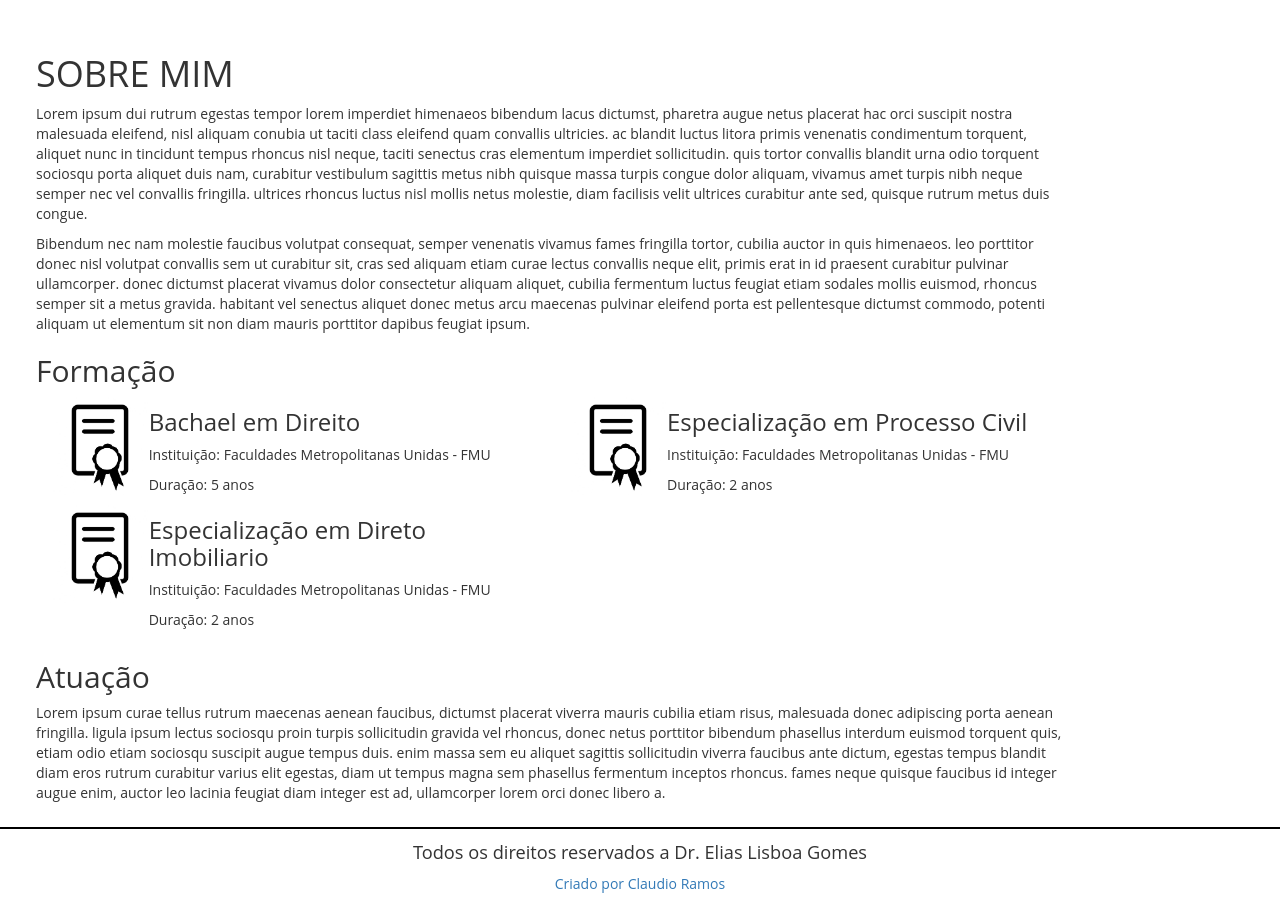
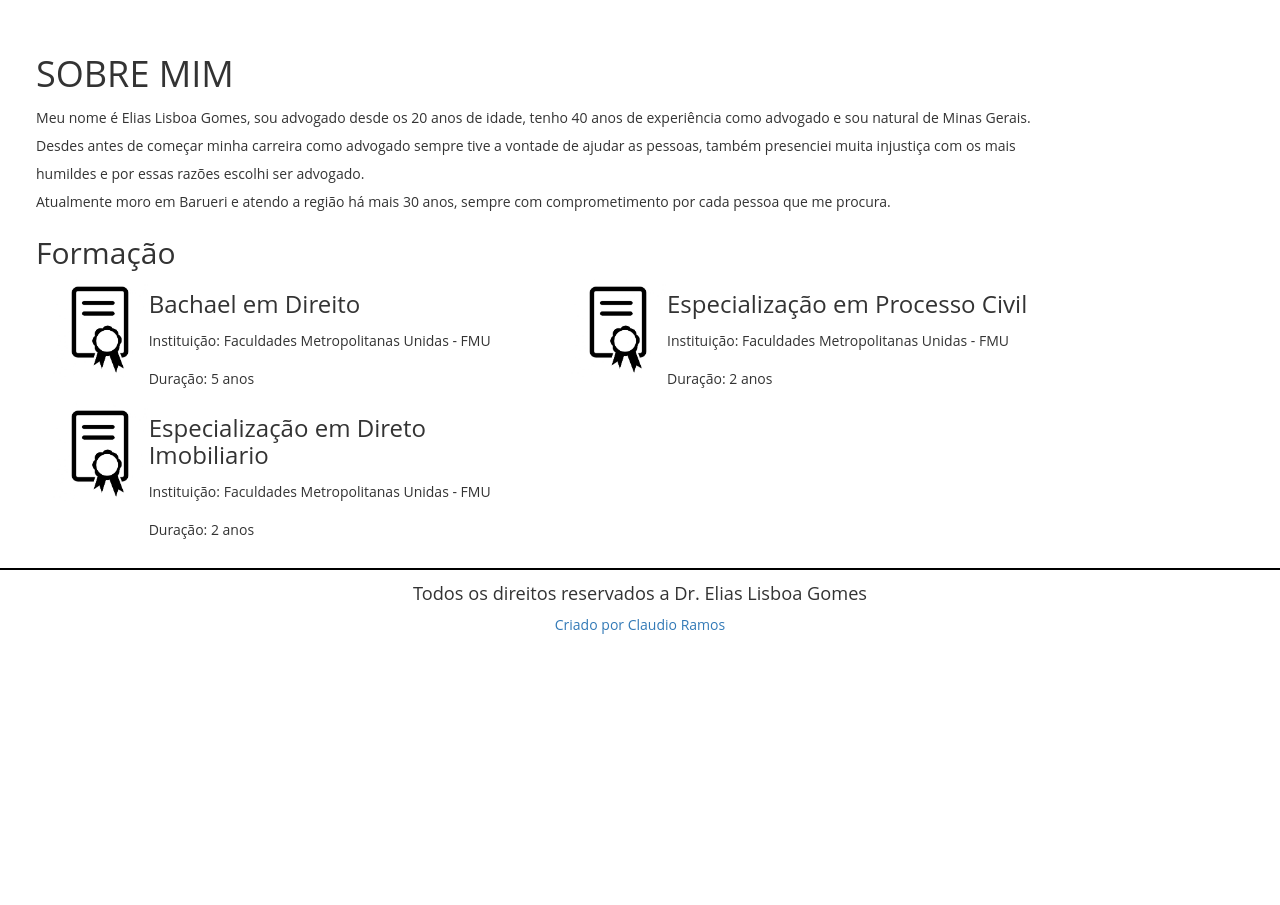
Before and after one commit to claudioramos1996/SiteEliasLisboa, a PHP site: page /sobre.php in a window 1280 px wide. Shown: the part 171-1076 px from the top of the page. After the commit the page ends 805 px from the top, so only its background shows below. Run offline with PHP 8.4, Linux system fonts and the light colour scheme.

Commit message:
Melhorias e texto na tela de sobre

```diff
--- a/cabecario_menu.php
+++ b/cabecario_menu.php
@@ -1,4 +1,5 @@
-    <header class="row">
+
+  <header class="row">
     <div class="col-md-2 col-xs-2" id="div_imagem"> <img src="img/balanca.jpg" class="img-responsive"/> </div>
     <div class="col-md-10" id="div_titulo_menu">
       <div class="col-md-12 container-fluid">
--- a/css/style.css
+++ b/css/style.css
@@ -125,7 +125,7 @@ footer h2{
 }
 
 .img_certificado{
-	height:20em;
+	/*height:20em;*/
 	margin-bottom: 2em;
 }
 .btn_download_certificado{
@@ -162,3 +162,6 @@ footer h2{
 	width: 80%;
 	float: left;
 }
+.texto_sobre{
+	line-height:2em;
+}
--- a/premios.php
+++ b/premios.php
@@ -58,8 +58,7 @@
                 <p>
                  "A Diretoria do Conselho Regional de Corretores de Imoveis da 2º Região, Atesta para os devidos fins que Elias Gomes Lisboa CREEI N 033562j, teve seu nome registrado no Livro ... por ser inscrito neste conselho há mais de 23 anos e não registrado qualquer mácula em seu portuário, podendo ser considerado um profissional que observa com fidelidade a legislação e o código de Ética profissional, sendo-lhe conferido como homenagem o presente diploma"
                 </p>
-                 <img src="img/certificados/certificado_conselho_corretores.jpg" class="img-responsive img_certificado" style="width: 36em;
-height: 55em;" >
+                 <img src="img/certificados/certificado_conselho_corretores.jpg" class="img-responsive img_certificado"  >
 
                 	<a href="" class="btn_download_certificado">Download do Certificado</a>
 
--- a/sobre.php
+++ b/sobre.php
@@ -23,23 +23,26 @@
   <div class="container-fluid" id="pagina">
 
   <!--INICIO DO CABECARIO -->
-	<?php include 'cabecario_menu.php'; ?>
+	<?php
+	include 'cabecario_menu.php';
+
+	?>
 <!-- FIM CABECARIO -->
 
 	<!-- INICIO DO CONTEUDO -->
 	<article class="row">
-    	<div class="col-md-10" id="conteudo">
+    	<div class="col-md-10 texto_sobre" id="conteudo">
         	<h1>SOBRE MIM</h1>
 
         	<p>
-            	Lorem ipsum dui rutrum egestas tempor lorem imperdiet himenaeos bibendum lacus dictumst, pharetra augue netus placerat hac orci suscipit nostra malesuada eleifend, nisl aliquam conubia ut taciti class eleifend quam convallis ultricies. ac blandit luctus litora primis venenatis condimentum torquent, aliquet nunc in tincidunt tempus rhoncus nisl neque, taciti senectus cras elementum imperdiet sollicitudin. quis tortor convallis blandit urna odio torquent sociosqu porta aliquet duis nam, curabitur vestibulum sagittis metus nibh quisque massa turpis congue dolor aliquam, vivamus amet turpis nibh neque semper nec vel convallis fringilla. ultrices rhoncus luctus nisl mollis netus molestie, diam facilisis velit ultrices curabitur ante sed, quisque rutrum metus duis congue.
+            	Meu nome é Elias Lisboa Gomes, sou advogado desde os 20 anos de idade, tenho 40 anos de experiência como advogado e sou natural de Minas Gerais.
+	<br/>
+Desdes antes de começar minha carreira como advogado sempre tive a vontade de ajudar as pessoas, também presenciei muita injustiça com os mais humildes e por essas razões escolhi ser advogado.
+	<br/>
+Atualmente moro em Barueri e atendo a região há mais 30 anos, sempre com comprometimento por cada pessoa que me procura.
 
             </p>
 
-            <p>
-            Bibendum nec nam molestie faucibus volutpat consequat, semper venenatis vivamus fames fringilla tortor, cubilia auctor in quis himenaeos. leo porttitor donec nisl volutpat convallis sem ut curabitur sit, cras sed aliquam etiam curae lectus convallis neque elit, primis erat in id praesent curabitur pulvinar ullamcorper. donec dictumst placerat vivamus dolor consectetur aliquam aliquet, cubilia fermentum luctus feugiat etiam sodales mollis euismod, rhoncus semper sit a metus gravida. habitant vel senectus aliquet donec metus arcu maecenas pulvinar eleifend porta est pellentesque dictumst commodo, potenti aliquam ut elementum sit non diam mauris porttitor dapibus feugiat ipsum.
-
-            </p>
 
         	<h2>Formação</h2>
             <div id="pg_sobre_formacao" class="container-fluid" >
@@ -82,6 +85,7 @@
 
             </div>
 
+       <!--
             <h2>Atuação</h2>
 
             <p>
@@ -90,7 +94,7 @@
             enim massa sem eu aliquet sagittis sollicitudin viverra faucibus ante dictum, egestas tempus blandit diam eros rutrum curabitur varius elit egestas, diam ut tempus magna sem phasellus fermentum inceptos rhoncus.
             fames neque quisque faucibus id integer augue enim, auctor leo lacinia feugiat diam integer est ad, ullamcorper lorem orci donec libero a.
             </p>
-
+            -->
             </div>
 
         </div>
```
Also changed, not shown: img/certificados/certificado_conselho_corretores.jpg, img/certificados/certificado_oab.jpg.
